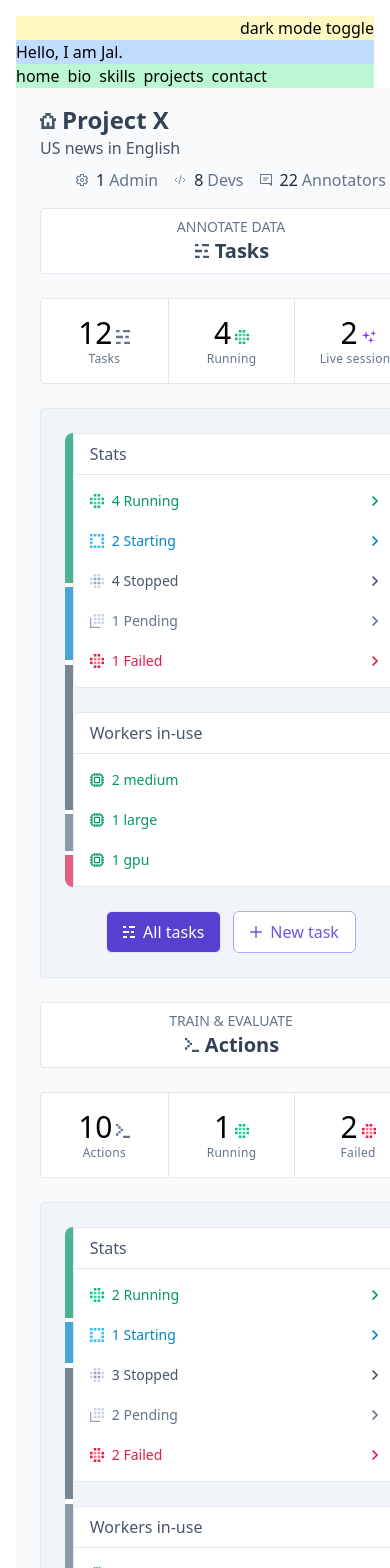
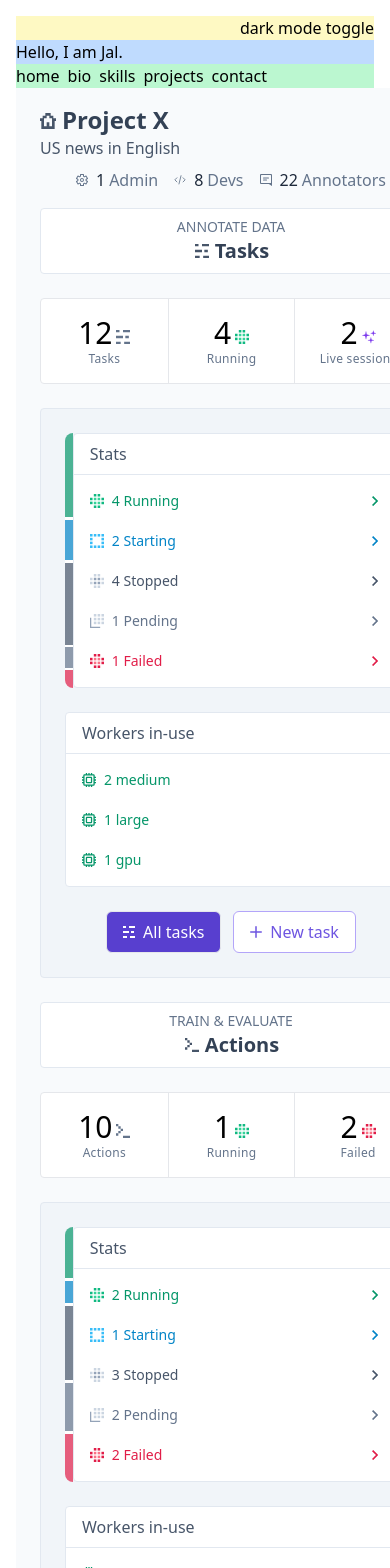
Before and after one commit to jalridley/portfolio, a Nuxt app: page /projects/explosion/dashboard in a window 390 px wide. Shown: the top 1568 px of the page. Built offline with nearby package versions, Linux system fonts and the light colour scheme.

Commit message:
percentage bars & stats lists in div

```diff
--- a/pages/projects/explosion/dashboard.vue
+++ b/pages/projects/explosion/dashboard.vue
@@ -68,6 +68,10 @@
         <div class="flex justify-center">
           <!-- EmptyState conditional when dynamic without mock data -->
           <!-- v-if="stats.tasks_count" -->
+          <div
+            class="w-full space-y-6 sm:grid sm:grid-cols-2 sm:gap-6 sm:space-y-0"
+          >
+            <div class="flex">
               <StatsPercentageBar
                 class="w-2 rounded-l-lg"
                 :items="[
@@ -93,10 +97,8 @@
                   },
                 ]"
               />
-          <div
-            class="w-full space-y-6 sm:grid sm:grid-cols-2 sm:gap-6 sm:space-y-0"
-          >
               <StatsList
+                class="w-full"
                 title="Stats"
                 :items="[
                   {
@@ -141,6 +143,7 @@
                   },
                 ]"
               />
+            </div>
             <!-- conditional when dynamic without mock data: -->
             <!-- v-if="stats.tasks_workers" -->
             <StatsList
@@ -223,6 +226,10 @@
         class="flex flex-col rounded border border-slate-200 bg-slate-100 p-6 lg:order-5"
       >
         <div class="flex justify-center">
+          <div
+            class="w-full space-y-6 sm:grid sm:grid-cols-2 sm:gap-6 sm:space-y-0"
+          >
+            <div class="flex">
               <StatsPercentageBar
                 class="w-2 rounded-l-lg"
                 :items="[
@@ -248,13 +255,8 @@
                   },
                 ]"
               />
-          <!-- EmptyState conditional when dynamic without mock data  -->
-          <!-- v-if="stats.actions_count" -->
-
-          <div
-            class="w-full space-y-6 sm:grid sm:grid-cols-2 sm:gap-6 sm:space-y-0"
-          >
               <StatsList
+                class="w-full"
                 title="Stats"
                 :items="[
                   {
@@ -299,6 +301,7 @@
                   },
                 ]"
               />
+            </div>
             <!-- conditional when dynamic without mock data: -->
             <!-- v-if="stats.actions_workers" -->
             <StatsList
```
Lines whose indentation alone changed are shown as unchanged.
